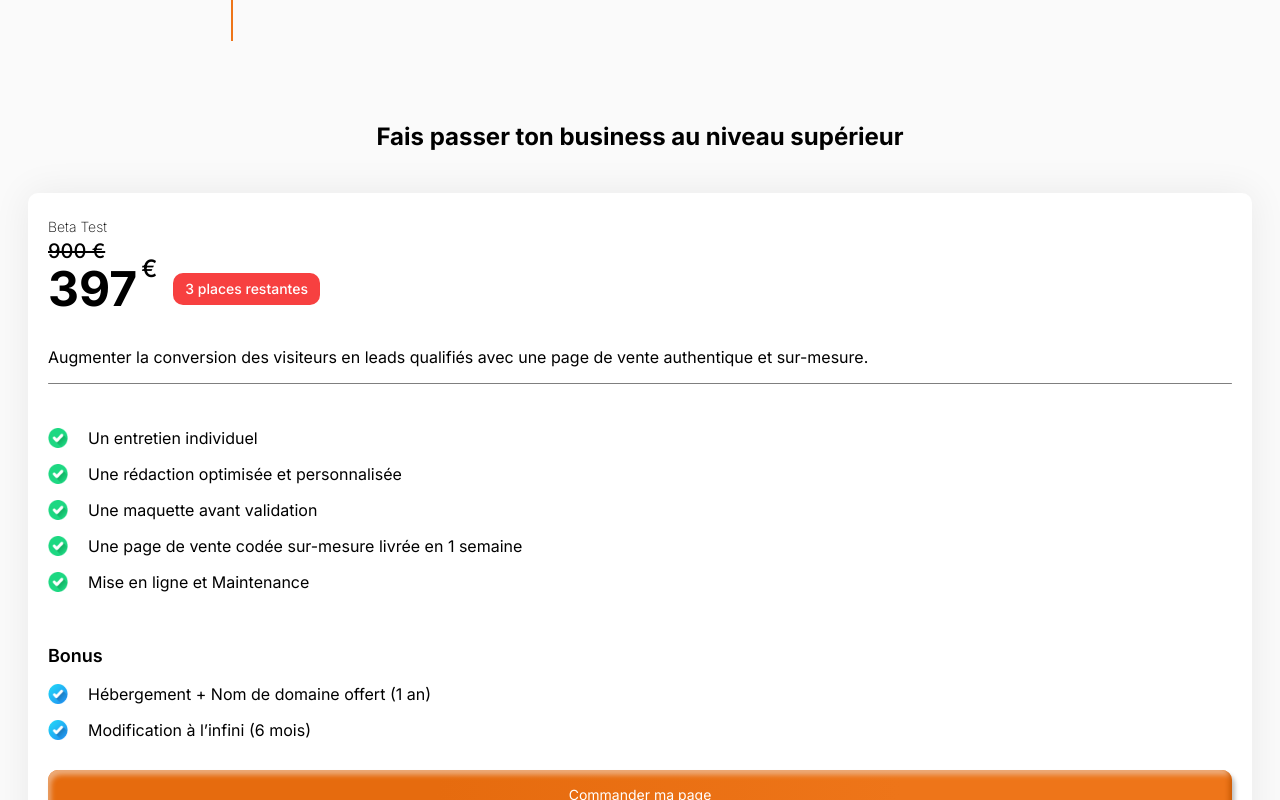
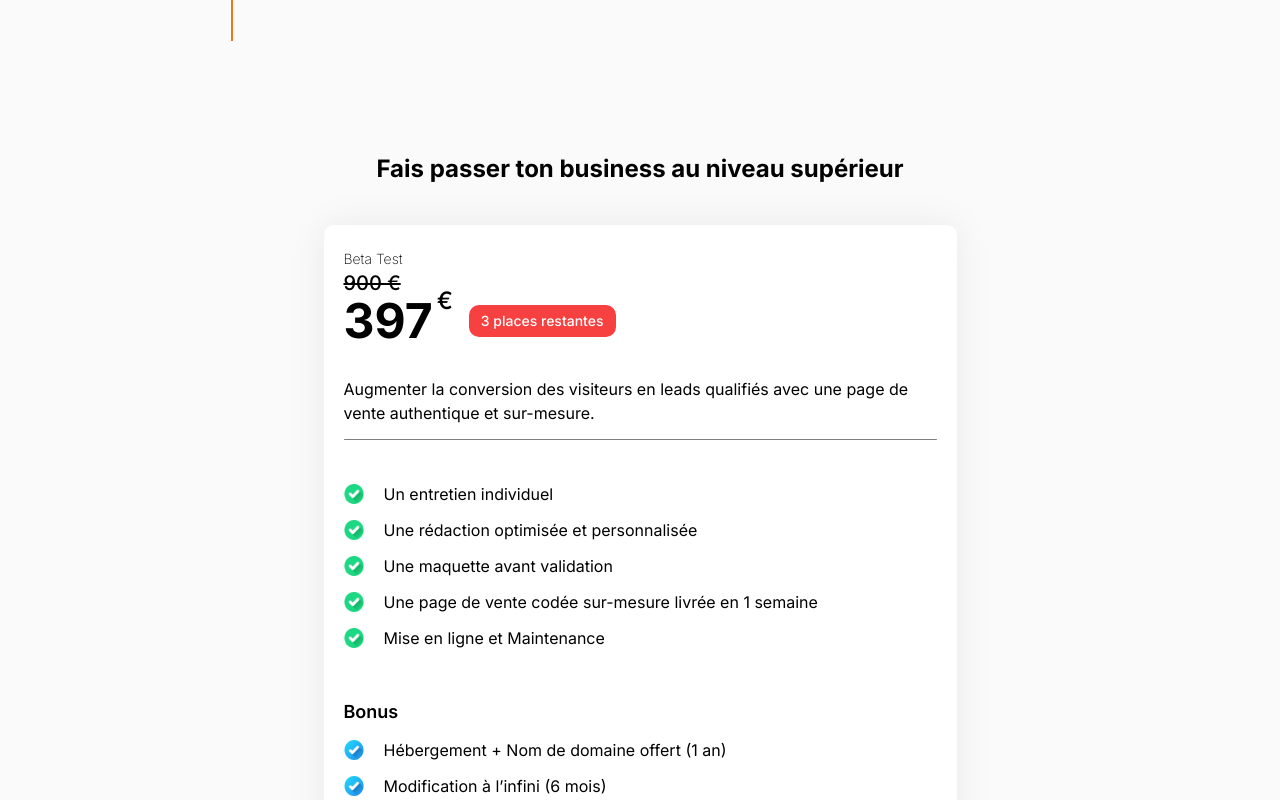
Before and after one commit to SebMZI/territa-lp, a Next.js app: page / in a window 1280 px wide. Shown: the part 6620-7420 px from the top of the page. Built offline with nearby package versions, Linux system fonts and the light colour scheme.

Commit message:
feat(Offer): :iphone: Max width and Title offer
Put a max-width of 600px on offer card and a w-2/4 on the title

```diff
--- a/components/Offer.jsx
+++ b/components/Offer.jsx
@@ -4,12 +4,12 @@ import Button from "./Button";
 
 const Offer = () => {
   return (
-    <section className="w-full mt-20" id="offer">
-      <h2 className="font-bold text-2xl text-center mb-10">
+    <section className="w-full mt-28" id="offer">
+      <h2 className="font-bold text-2xl text-center mb-10 md:mb-10 md:w-2/4 md:m-auto">
         Fais passer ton business au niveau supérieur
       </h2>
 
-      <article className="bg-white shadow-[0_0_37.8px_0_rgba(0,0,0,0.07)] rounded-[10px] px-5 py-6 flex flex-col">
+      <article className="bg-white shadow-[0_0_37.8px_0_rgba(0,0,0,0.07)] rounded-[10px] px-5 py-6 flex flex-col max-w-[633px] md:w-full md:m-auto ">
         <span className="font-extralight text-sm">Beta Test</span>
         <span className="text-xl font-medium line-through">900 €</span>
         <div className="flex flex-row items-center gap-5 mb-8">
```
